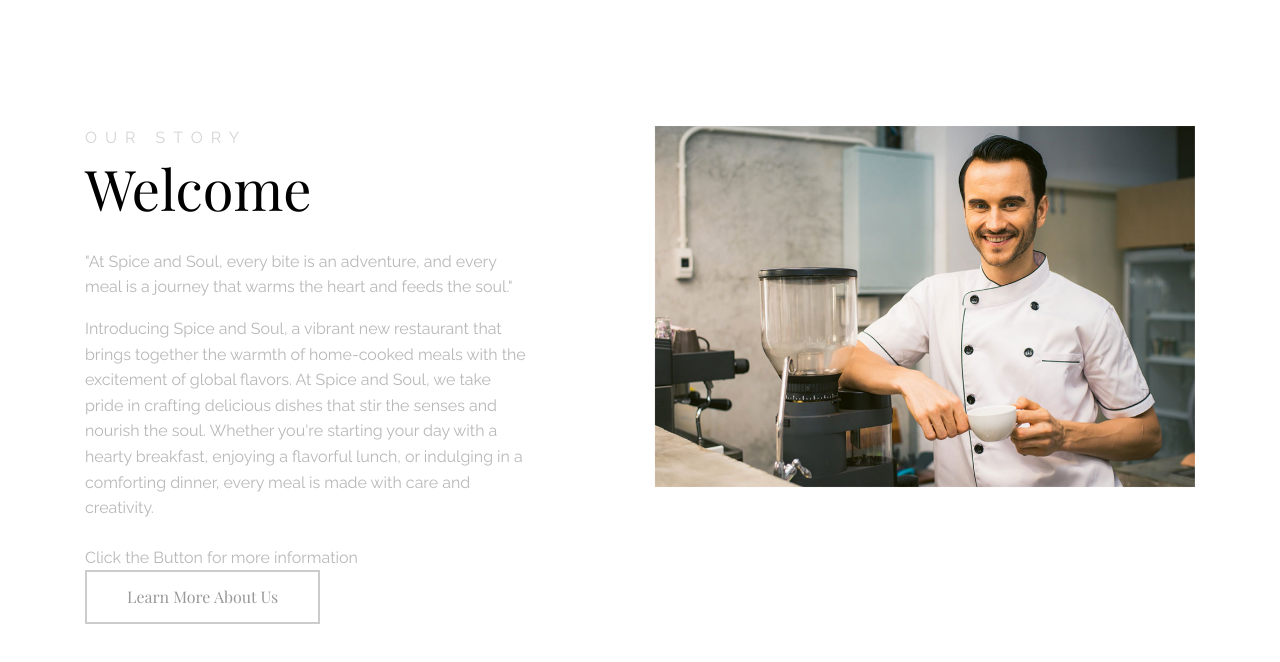
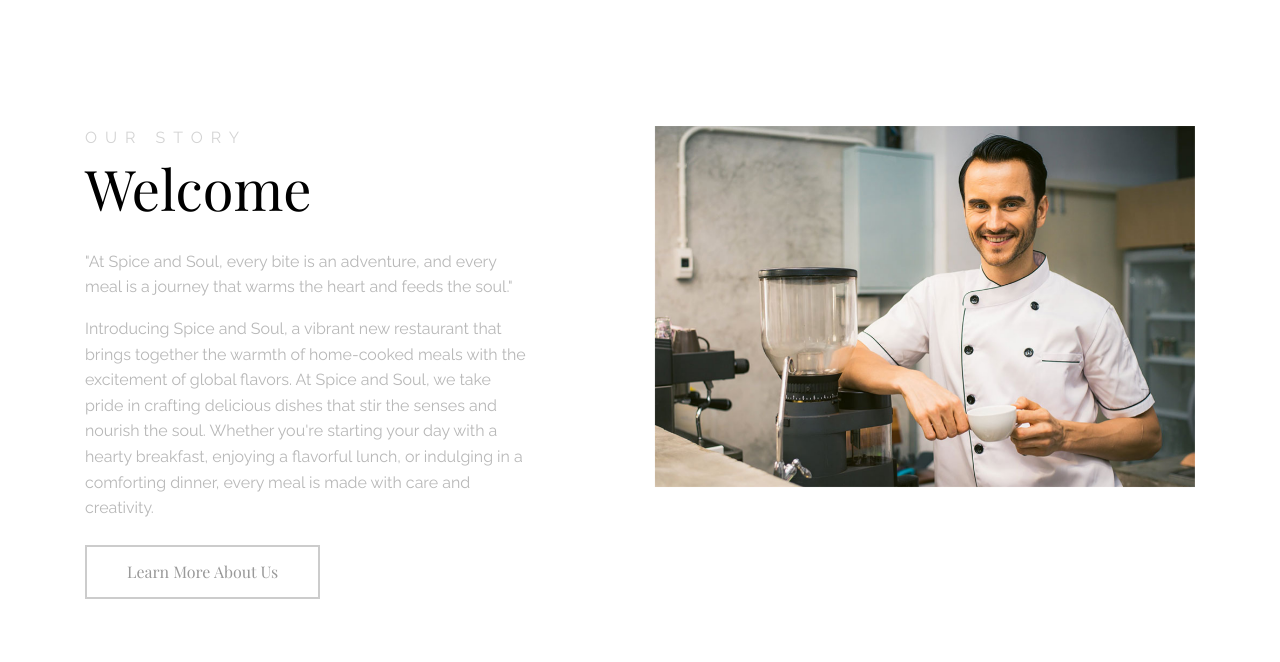
Before and after one commit to alaminakash810/reataurant_website, a plain HTML site: page index.html in a window 1280 px wide. Shown: the part 802-1464 px from the top of the page. Drawn offline with nearby package versions, Linux system fonts and the light colour scheme; some packages are replaced by stand-ins of ours; no server answers; files whose address does not match are found by name; a web font is replaced by a local one.

Commit message:
changed the text

```diff
--- a/index.html
+++ b/index.html
@@ -74,7 +74,7 @@
             <p id="more-details" style="display: none;">
               Serving three meals a day, Spice and Soul offers a diverse menu filled with fresh ingredients, bold spices, and a fusion of culinary traditions. It's a place where food lovers can find both classic favorites and new, exciting tastes that reflect a love for quality and innovation. Whether you’re in for a quick bite or a full dining experience, our friendly atmosphere will make you feel right at home. Come discover the essence of flavor and hospitality at Spice and Soul!
             </p>
-              Click the Button for more information
+
             <p>
               <a href="#" id="learn-more-btn" class="btn btn-secondary btn-lg">Learn More About Us</a>
             </p>
```
